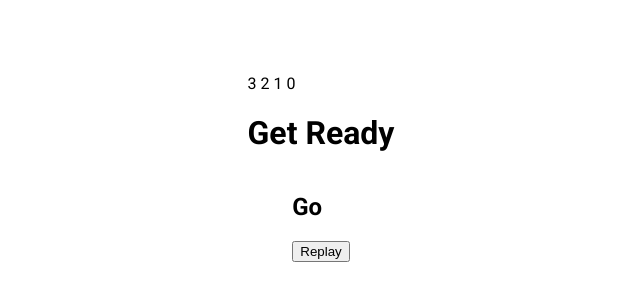
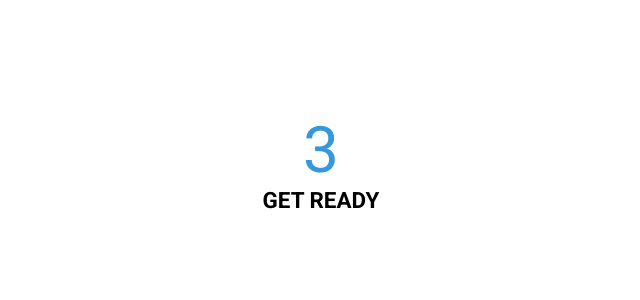
Before and after one commit to MarkLannen/50-JS-Projects_Animated-Countdown, a website: page index.html in a window 1280 px wide. Shown: the part 232-532 px from the top of the page, without its empty margins (319-959 px from the left). Drawn offline with Linux system fonts and the light colour scheme.

Commit message:
add styling including css animations for number countdown

```diff
--- a/index.html
+++ b/index.html
@@ -14,10 +14,10 @@
         <span>1</span>
         <span>0</span>
       </div>
-      <h1>Get Ready</h1>
+      <h2>Get Ready</h2>
     </div>
     <div class="final">
-      <h2>Go</h2>
+      <h1>Go</h1>
       <button id="replay">Replay</button>
     </div>
     <script src="script.js"></script>
--- a/style.css
+++ b/style.css
@@ -6,11 +6,115 @@
 
 body {
   font-family: 'Roboto', sans-serif;
-  display: flex;
-  flex-direction: column;
-  align-items: center;
-  justify-content: center;
+
   height: 100vh;
   overflow: hidden;
   margin: 0;
 }
+
+.counter {
+  position: fixed;
+  top: 50%;
+  left: 50%;
+  transform: translate(-50%, -50%);
+  text-align: center;
+}
+
+.counter.hide {
+  transform: translate(-50%, -50%) scale(0);
+  animation: hide 0.2s ease-out;
+}
+
+.final {
+  position: fixed;
+  top: 50%;
+  left: 50%;
+  transform: translate(-50%, -50%) scale(0);
+}
+
+@keyframes hide {
+  0% {
+    transform: translate(-50%, -50%) scale(1);
+  }
+  100% {
+    transform: translate(-50%, -50%) scale(0);
+  }
+}
+
+.final.show {
+  transform: translate(-50%, -50%) scale(1);
+  animation: show 0.2s ease-out;
+}
+
+@keyframes show {
+  0% {
+    transform: translate(-50%, -50%) scale(0);
+  }
+
+  30% {
+    transform: translate(-50%, -50%) scale(1.2);
+  }
+  100% {
+    transform: translate(-50%, -50%) scale(1.4);
+  }
+}
+
+.nums {
+  color: #3498db;
+  font-size: 4rem;
+  position: relative;
+  overflow: hidden;
+  width: 250px;
+  height: 4rem;
+}
+
+.nums span {
+  position: absolute;
+  top: 50%;
+  left: 50%;
+  transform: translate(-50%, -50%) rotate(120deg);
+  transform-origin: bottom center;
+}
+
+.nums span.in {
+  transform: translate(-50%, -50%) rotate(0deg);
+  animation: goIn 0.5s ease-in-out;
+}
+
+.nums span.out {
+  animation: goOut 0.5s ease-in-out;
+}
+
+@keyframes goIn {
+  0% {
+    transform: translate(-50%, -50%) rotate(120deg);
+  }
+  30% {
+    transform: translate(-50%, -50%) rotate(-20deg);
+  }
+  60% {
+    transform: translate(-50%, -50%) rotate(10deg);
+  }
+  100% {
+    transform: translate(-50%, -50%) rotate(0deg);
+  }
+}
+
+@keyframes goOut {
+  0% {
+    transform: translate(-50%, -50%) rotate(0deg);
+  }
+
+  60% {
+    transform: translate(-50%, -50%) rotate(20deg);
+  }
+  100% {
+    transform: translate(-50%, -50%) rotate(-120deg);
+  }
+}
+
+h2 {
+  font-size: 1.4rem;
+  margin: 5px;
+  text-transform: uppercase;
+}
```
